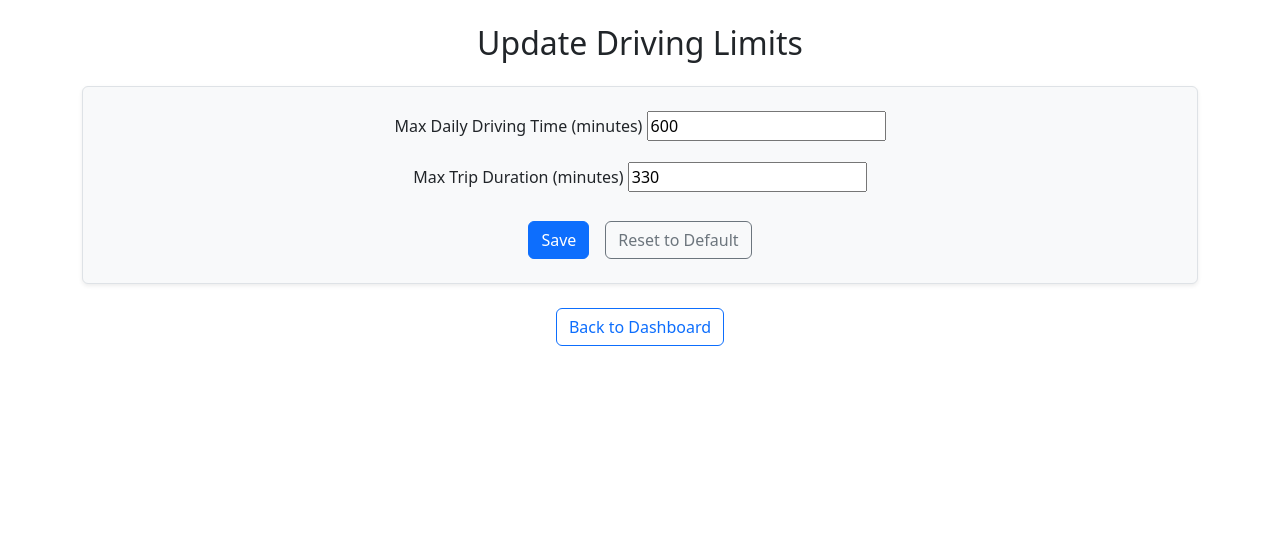
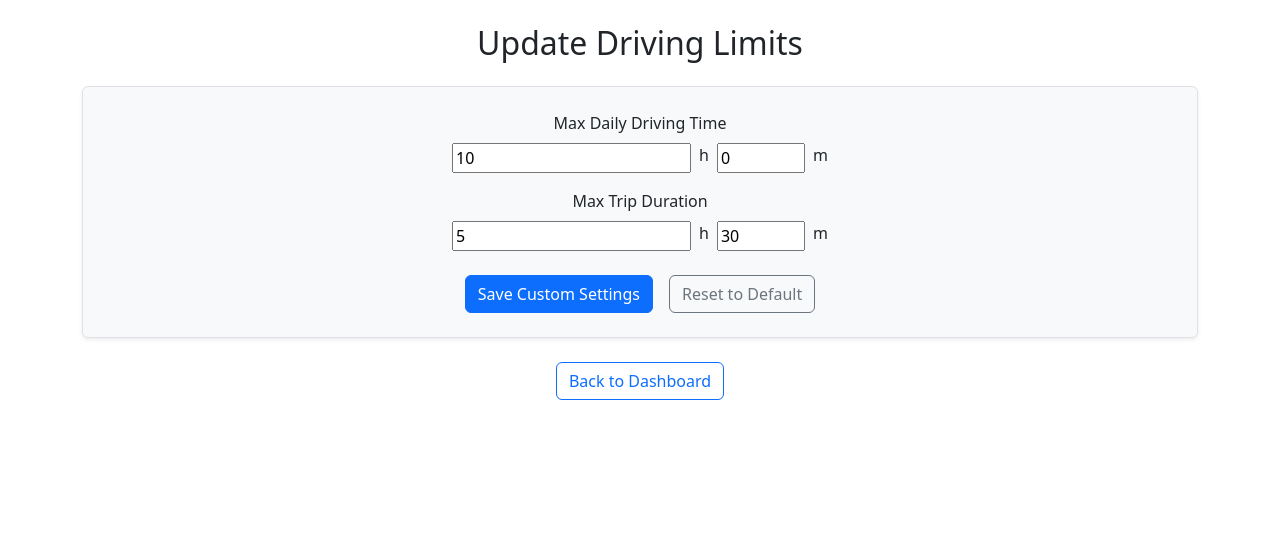
Before and after one commit to TheRealMcCall/daily_driver_log, a Django app: page /settings/ in a window 1280 px wide. Shown: the part 56-609 px from the top of the page. Run offline with Django 5.2, Linux system fonts and the light colour scheme; the visitor is signed in with stand-in values (Sample User, id 1); data comes from the database, SQL or seed files in the repository.

Commit message:
Feat: Settings now shows hours and minutes instead of just minutes

```diff
--- a/logger/forms.py
+++ b/logger/forms.py
@@ -51,6 +51,38 @@ class CustomSignupForm(SignupForm):
 
 
 class UserSettingsForm(forms.ModelForm):
+    max_daily_hours = forms.IntegerField(min_value=0, label="Max Daily Hours")
+    max_daily_minutes_only = forms.IntegerField(min_value=0, max_value=59, label="Max Daily Minutes")
+
+    max_trip_hours = forms.IntegerField(min_value=0, label="Max Trip Hours")
+    max_trip_minutes_only = forms.IntegerField(min_value=0, max_value=59, label="Max Trip Minutes")
+
     class Meta:
         model = UserSettings
-        fields = ['max_daily_minutes', 'max_trip_minutes']
+        fields = []
+
+    def __init__(self, *args, **kwargs):
+        instance = kwargs.get('instance')
+        initial = kwargs.setdefault('initial', {})
+
+        if instance:
+            initial['max_daily_hours'] = instance.max_daily_minutes // 60
+            initial['max_daily_minutes_only'] = instance.max_daily_minutes % 60
+            initial['max_trip_hours'] = instance.max_trip_minutes // 60
+            initial['max_trip_minutes_only'] = instance.max_trip_minutes % 60
+
+        super().__init__(*args, **kwargs)
+
+    def save(self, commit=True):
+        instance = super().save(commit=False)
+        instance.max_daily_minutes = (
+            self.cleaned_data['max_daily_hours'] * 60 +
+            self.cleaned_data['max_daily_minutes_only']
+        )
+        instance.max_trip_minutes = (
+            self.cleaned_data['max_trip_hours'] * 60 +
+            self.cleaned_data['max_trip_minutes_only']
+        )
+        if commit:
+            instance.save()
+        return instance
--- a/logger/templates/logger/settings.html
+++ b/logger/templates/logger/settings.html
@@ -6,18 +6,28 @@
   <form method="post" class="border p-4 rounded shadow-sm bg-light">
     {% csrf_token %}
 
-    <div class="mb-3">
-      <label for="{{ form.max_daily_minutes.id_for_label }}" class="form-label">Max Daily Driving Time (minutes)</label>
-      {{ form.max_daily_minutes }}
+    <div class="mb-3 row">
+      <label class="form-label">Max Daily Driving Time</label>
+      <div class="col d-flex gap-2 justify-content-center">
+        {{ form.max_daily_hours }}
+        <span>h</span>
+        {{ form.max_daily_minutes_only }}
+        <span>m</span>
+      </div>
     </div>
 
-    <div class="mb-3">
-      <label for="{{ form.max_trip_minutes.id_for_label }}" class="form-label">Max Trip Duration (minutes)</label>
-      {{ form.max_trip_minutes }}
+    <div class="mb-3 row">
+      <label class="form-label">Max Trip Duration</label>
+      <div class="col d-flex gap-2 justify-content-center">
+        {{ form.max_trip_hours }}
+        <span>h</span>
+        {{ form.max_trip_minutes_only }}
+        <span>m</span>
+      </div>
     </div>
 
     <div class="d-flex justify-content-center gap-3 mt-4">
-      <button type="submit" name="save" class="btn btn-primary">Save</button>
+      <button type="submit" name="save" class="btn btn-primary">Save Custom Settings</button>
       <button type="submit" name="reset" class="btn btn-outline-secondary">Reset to Default</button>
     </div>
   </form>
```
